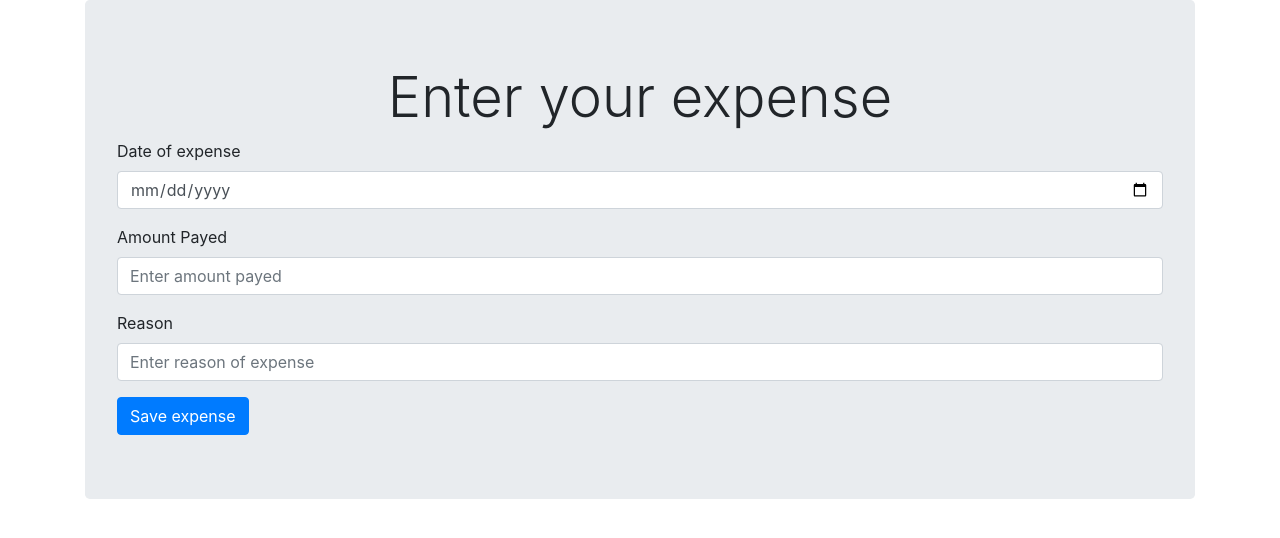
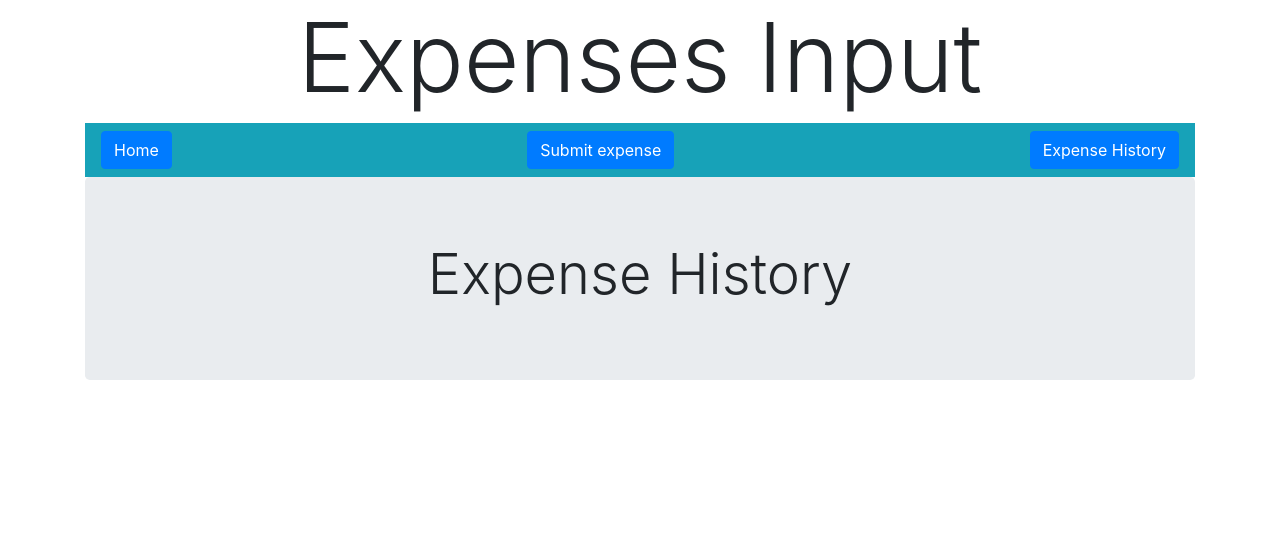
Before and after one commit to WIllChengster/Expenses-Input, a React (Create React App) app: page /history in a window 1280 px wide. Shown: the top 538 px of the page. Built offline with nearby package versions, Linux system fonts and the light colour scheme.

Commit message:
Navbar routing to home, submission, and history pages

```diff
--- a/package.json
+++ b/package.json
@@ -6,6 +6,7 @@
     "bootstrap": "^4.1.0",
     "react": "^16.3.2",
     "react-dom": "^16.3.2",
+    "react-router-dom": "^4.2.2",
     "react-scripts": "1.1.4"
   },
   "scripts": {
--- a/src/components/App.js
+++ b/src/components/App.js
@@ -1,13 +1,27 @@
 import React, { Component } from 'react';
-import 'bootstrap/dist/css/bootstrap.min.css'
+import 'bootstrap/dist/css/bootstrap.min.css';
+import { Link, Route } from 'react-router-dom';
 
-import ExpensesPage from './expensesPage'
+import ExpensesPage from './expensesPage';
+import Home from './home';
+import History from './history' ;
 
 class App extends Component {
   render() {
     return (
       <div className="container">
-        <ExpensesPage/>
+        <h1 className="display-1 text-center" >Expenses Input</h1>
+        <div className="navbar bg-info navbar-info">
+          <Link to="/home"><div className="btn-primary btn nav-item text-white">Home</div> </Link>
+          <Link to="/submit"><div className="btn-primary btn nav-item text-white">Submit expense</div> </Link>
+          <Link to="/history"><div className="btn-primary btn nav-item text-white">Expense History</div> </Link>
+        </div>
+        <div className="jumbotron" >
+          <Route path="/submit" component={ExpensesPage} />
+          <Route path="/home" component={Home}/>
+          <Route path="/history" component={History}/>
+
+        </div>
       </div>
     );
   }
--- a/src/components/expensesPage.js
+++ b/src/components/expensesPage.js
@@ -26,7 +26,7 @@ class ExpensesPage extends Component{
 
 
         return(
-            <div className="jumbotron" >
+            <div >
                 <h1 className="display-4 text-center">Enter your expense</h1>
                 <form onSubmit={this.onSubmit.bind(this)} >
                 <div className="form-group">
--- /dev/null
+++ b/src/components/history.js
@@ -0,0 +1,14 @@
+import React,{Component} from 'react';
+
+
+class History extends Component{
+    render(){
+        return(
+            <div>
+                <h1 className="display-4 text-center">Expense History</h1>
+            </div>
+        )
+    }
+}
+
+export default History;
--- /dev/null
+++ b/src/components/home.js
@@ -0,0 +1,10 @@
+import React from 'react';
+
+export default ()=>{
+
+    return(
+        <div>
+            <h1 className="display-4 text-center">home</h1>
+        </div>
+    )
+}
--- a/src/index.js
+++ b/src/index.js
@@ -2,6 +2,12 @@ import React from 'react';
 import ReactDOM from 'react-dom';
 import App from './components/App';
 import registerServiceWorker from './registerServiceWorker';
+import {BrowserRouter as Router} from 'react-router-dom'
 
-ReactDOM.render(<App />, document.getElementById('root'));
+ReactDOM.render(
+    <Router>
+    <App />
+    </Router>,
+
+document.getElementById('root'));
 registerServiceWorker();
```
Also changed, not shown: 1 other file (tests, documents, lock files or other folders).
